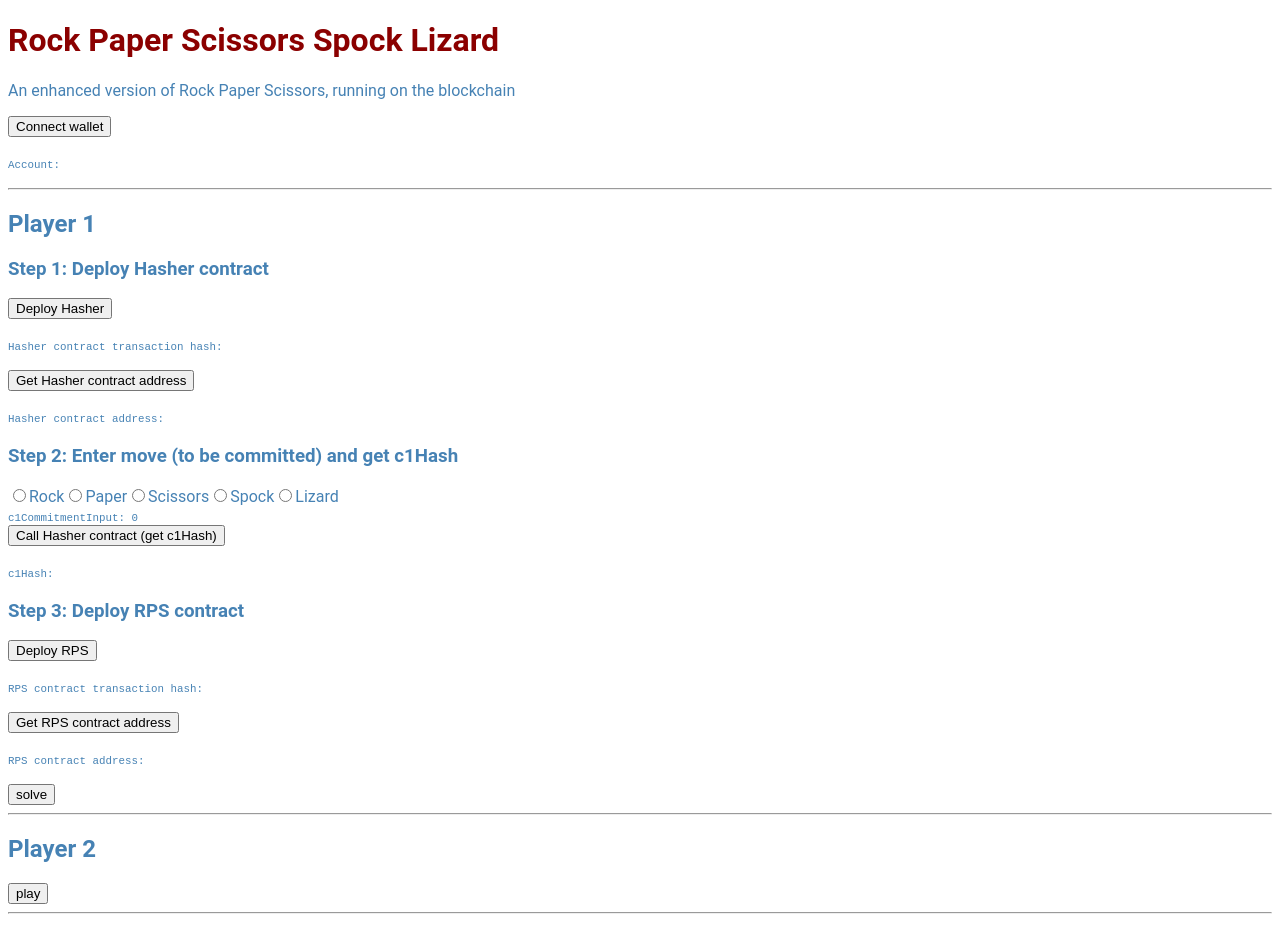
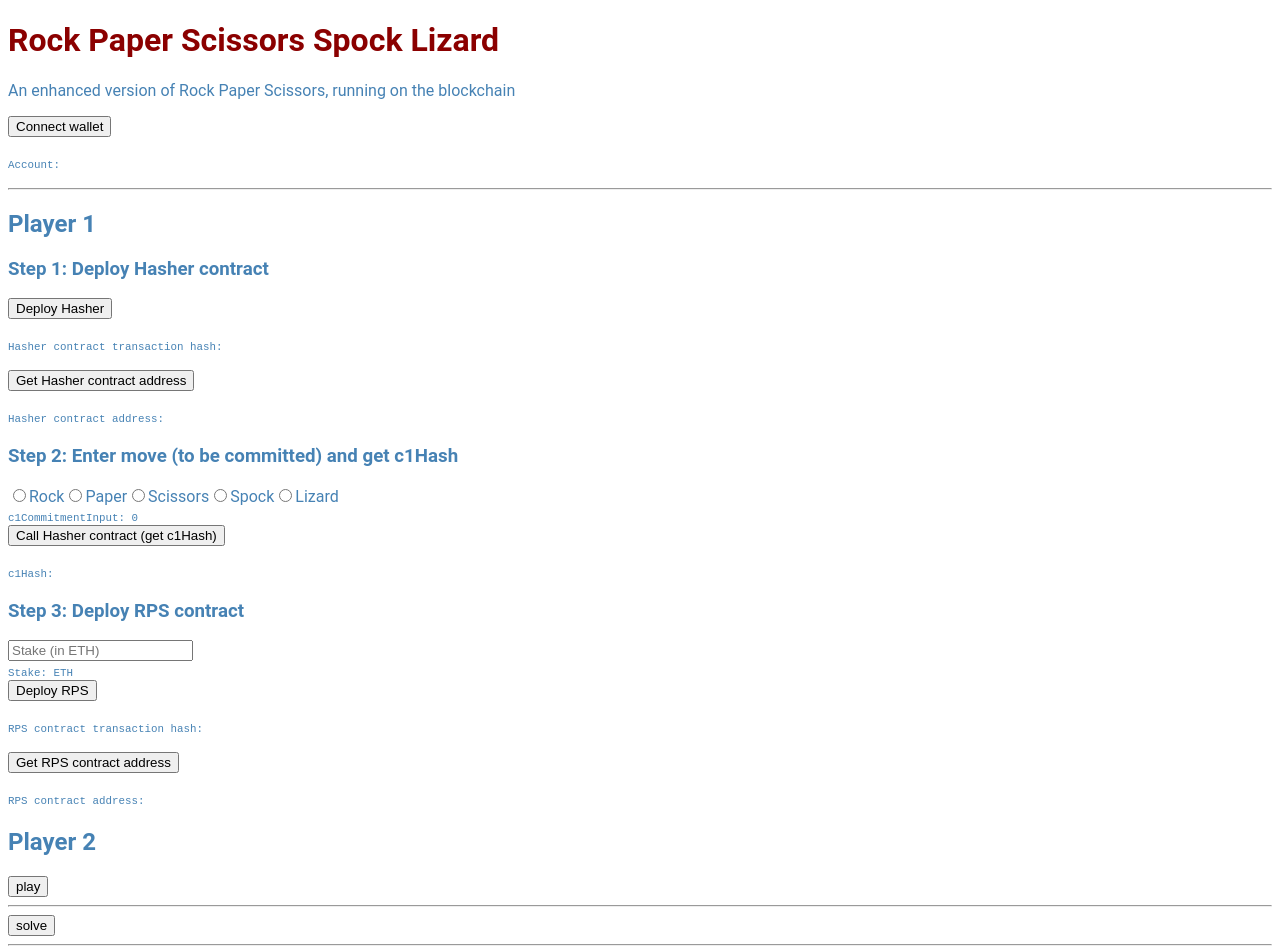
Before and after one commit to bneeland/rock-paper-scissors-lizard-spock, a Next.js app in the folder rps-app/rps-app/: page / in a window 1280 px wide. Shown: the top 951 px of the page. Before the commit the page ends 922 px from the top, so only its background shows below. Built offline with nearby package versions, Linux system fonts and the light colour scheme.

Commit message:
User-defined stake amount in ETH being set in RPS contract when deploying it

```diff
--- a/rps-app/rps-app/pages/index.js
+++ b/rps-app/rps-app/pages/index.js
@@ -13,6 +13,7 @@ const Home = () => {
   const [contractAddressRPS, setContractAddressRPS] = useState(null)
   const [c1CommitmentInput, setC1CommitmentInput] = useState(0)
   const [c1Hash, setC1Hash] = useState(null)
+  const [stake, setStake] = useState(null)
 
   const connectWalletHandler = async () => {
     if (typeof window !== "undefined" && typeof window.ethereum !== "undefined") {
@@ -37,8 +38,6 @@ const Home = () => {
 
 
   const deployRPS = () => {
-    console.log(web3.eth.accounts[0])
-
     /* RPS compiled contract */
     var _c1Hash = c1Hash
     var _j2 = '0xAFfef56b5EaE0f3107BD5c130591a8496c39a928'
@@ -53,7 +52,8 @@ const Home = () => {
       // from: web3.eth.accounts[0],
       // from: '0x26012CeC5C940e68C1Aea84ba0018c8217F6D943',
       from: accountAddress,
-        gas: '4700000'
+      gas: '4700000',
+      value: web3.utils.toWei(stake, "ether")
     }, function (e, contract){
       console.log(e, contract);
       setContractTransactionHashRPS(contract);
@@ -73,7 +73,7 @@ const Home = () => {
     }).send({
       // from: '0x26012CeC5C940e68C1Aea84ba0018c8217F6D943',
       from: accountAddress,
-        gas: '4700000'
+      gas: '4700000'
     }, async function (e, contract){
       console.log(e, contract);
       setContractTransactionHashHasher(contract);
@@ -108,6 +108,10 @@ const Home = () => {
     }
   }
 
+  const setStakeHandler = event => {
+    setStake(event.target.value)
+  }
+
   return (
     <div>
       <Head>
@@ -137,14 +141,18 @@ const Home = () => {
       <button onClick={callHasherContract}>Call Hasher contract (get c1Hash)</button>
       <p><small><code>c1Hash: {c1Hash}</code></small></p>
       <h3>Step 3: Deploy RPS contract</h3>
+      <div>
+        <input onChange={setStakeHandler} placeholder="Stake (in ETH)" />
+        <br /><small><code>Stake: {stake} ETH</code></small>
+      </div>
       <button onClick={deployRPS}>Deploy RPS</button>
       <p><small><code>RPS contract transaction hash: {contractTransactionHashRPS}</code></small></p>
       <button onClick={getRPSContractAddress}>Get RPS contract address</button>
       <p><small><code>RPS contract address: {contractAddressRPS}</code></small></p>
-      <button>solve</button>
-      <hr />
       <h2>Player 2</h2>
       <button>play</button>
+      <hr />
+      <button>solve</button>
       <hr />
       <code>{error}</code>
     </div>
```
